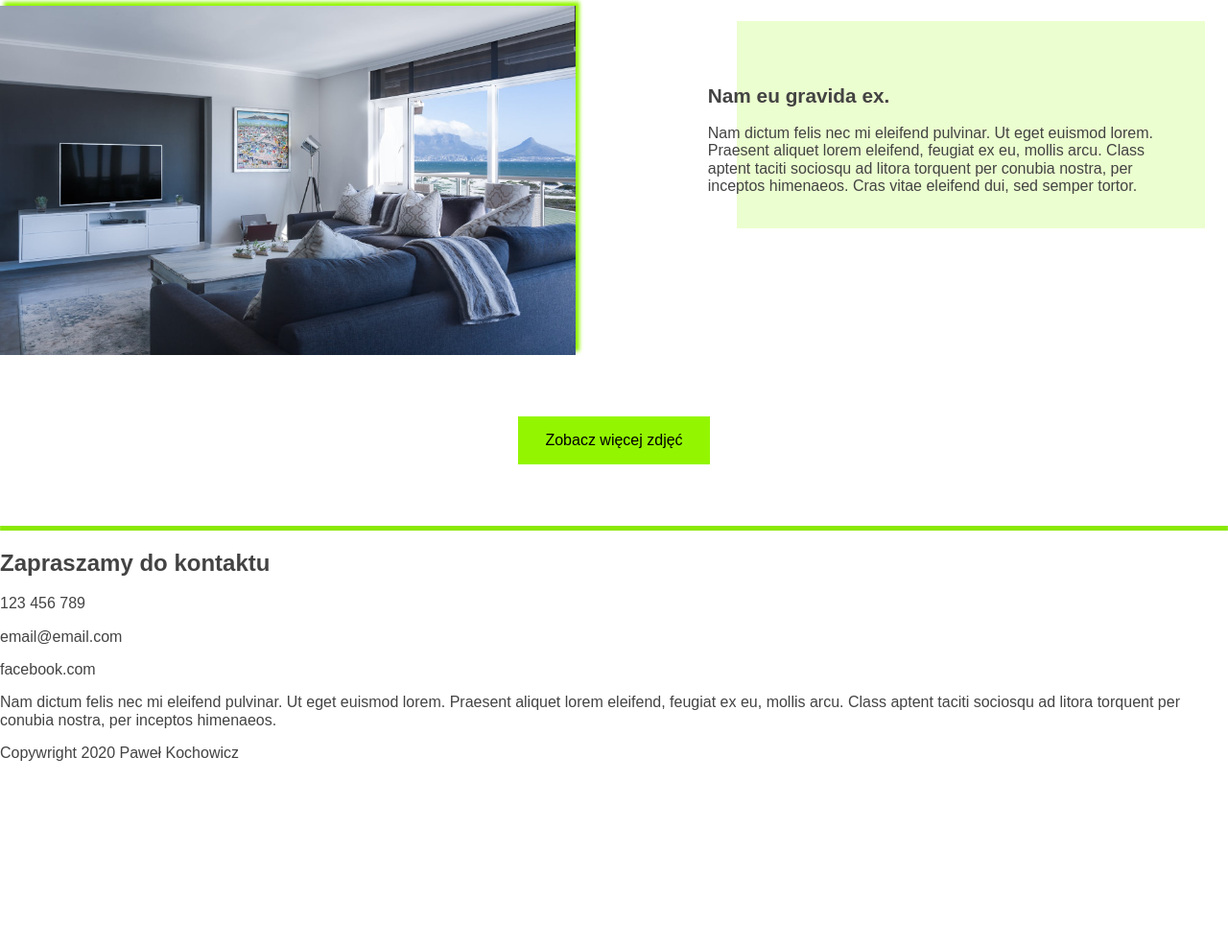
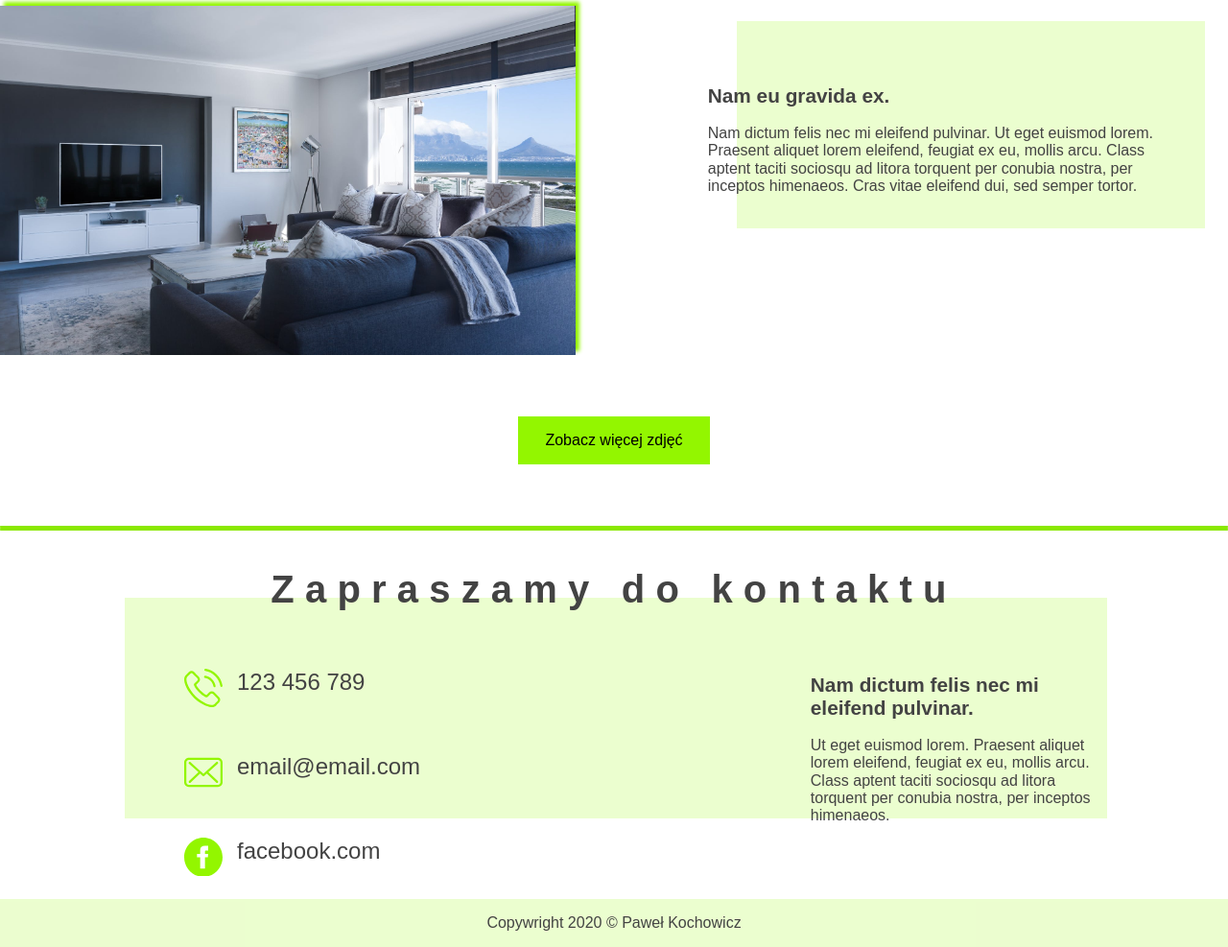
Before and after one commit to pawelkochowicz/secondHouseSite, a website: page src/content/index.html in a window 1280 px wide. Shown: the part 4395-5382 px from the top of the page at 96% size. Before the commit the page ends 5206 px from the top, so only its background shows below. Drawn offline with nearby package versions, Linux system fonts and the light colour scheme; files that its build step writes are made by us from their sources; files whose address does not match are found by name; a web font is replaced by a local one.

Commit message:
feat: finish first styling without @media

```diff
--- a/src/content/index.html
+++ b/src/content/index.html
@@ -213,18 +213,21 @@
     <div class="lines"><img class="line" src="assets/img/line.svg" alt=""></div>
     <section id="contact" class="contact">
       <h2 class="contact__title"> Zapraszamy do kontaktu</h2>
-      <p class="contact__number">123 456 789</p>
-      <p class="contact__email"> email@email.com </p>
-      <p class="contact__fb"> facebook.com </p>
-      <p class="contact__description">Nam dictum felis nec mi eleifend pulvinar. Ut eget euismod lorem.
+      <div class="contact__informations">
+        <p class="contact__number">123 456 789</p>
+        <p class="contact__email"> email@email.com </p>
+        <p class="contact__fb"> facebook.com </p>
+      </div>
+      <p class="contact__description"> <span class="contact__description--bold"> Nam dictum felis nec mi eleifend pulvinar.</span> <br><br> Ut eget euismod lorem.
 
         Praesent aliquet lorem eleifend, feugiat ex eu, mollis arcu. Class aptent taciti sociosqu ad litora torquent per
         conubia nostra, per inceptos himenaeos.
 
       </p>
+
     </section>
     <footer class="footer">
-      <p class="footer__description">Copywright 2020 Paweł Kochowicz</p>
+      <p class="footer__description">Copywright 2020 &copy; Paweł Kochowicz</p>
     </footer>
   </main>
 
--- /dev/null
+++ b/src/scss/_contact.scss
@@ -0,0 +1,85 @@
+.contact {
+  display: grid;
+  grid-template-columns: repeat(2, 1fr);
+  grid-template-rows: 15vh auto;
+      position: relative;
+
+    &:after {
+      content: "";
+      background: rgba(147, 246, 0, 0.19);
+      position: absolute;
+      width: 80%;
+      height: 60%;
+      top: 70px;
+      left: 130px;
+      z-index: -1;
+    }
+    &__description {
+        padding: 2%;
+        width: 50%;
+        margin-left: 15vw;
+      &--bold {
+        font-weight: 700;
+        font-size: 1.3rem;
+      }
+    }
+  &__title {
+    grid-area: 1 / 1 / 2 / 3;
+    font-size: 2.5rem;
+    line-height: 56px;
+    height: 5vw;
+    letter-spacing: 0.28em;
+    text-align: center;
+  }
+  &__informations {
+    display: flex;
+    flex-direction: column;
+    font-size: 1.5rem;
+  }
+  &__number {
+    display: flex;
+    flex-direction: row;
+    margin-left: 15vw;
+
+    &:before {
+        content: "";
+        background: url("../assets/img/phone-call2.svg");
+        height: 40px;
+        margin-right: 15px;
+        width: 40px;
+    }
+  }
+  &__email {
+    display: flex;
+    flex-direction: row;
+    margin-left: 15vw;
+
+    &:before {
+        content: "";
+      background: url("../assets/img/email2.svg");
+      height: 40px;
+      margin-right: 15px;
+      width: 40px;
+    }
+  }
+  &__fb {
+    display: flex;
+    flex-direction: row;
+    margin-left: 15vw;
+
+    &:before {
+        content: "";
+      background: url("../assets/img/facebook2.svg");
+      height: 40px;
+      margin-right: 15px;
+      width: 40px;
+    }
+  }
+}
+
+.footer {
+    display: flex;
+    width: 100%;
+    justify-content: center;
+    background-color: rgba(147, 246, 0, 0.19);
+}
--- a/src/scss/main.scss
+++ b/src/scss/main.scss
@@ -5,6 +5,7 @@
 @import "_about";
 @import "_navigation";
 @import "_portfolio";
+@import "_contact";
 @import url("https://fonts.googleapis.com/css?family=Muli:400,700&display=swap&subset=latin-ext");
 html {
   box-sizing: border-box;
```
Also changed, not shown: src/assets/img/email2.svg (added), src/assets/img/facebook2.svg (added), src/assets/img/phone-call2.svg (added).
